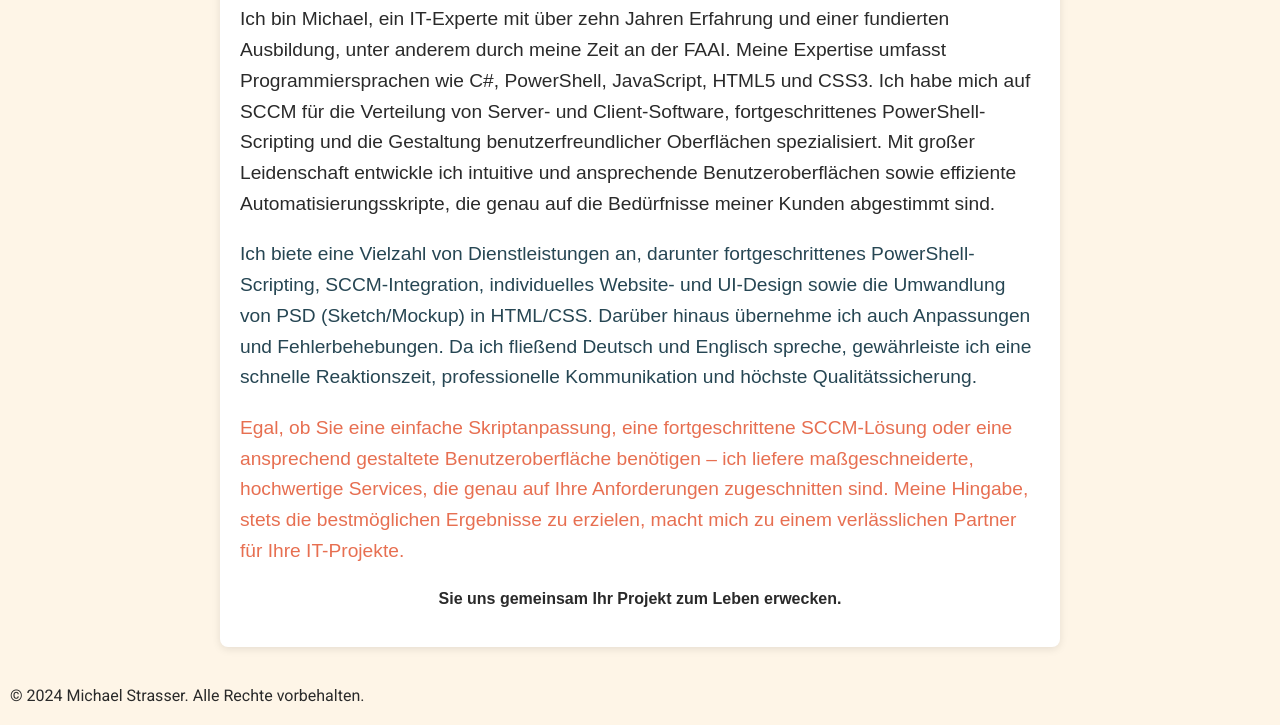
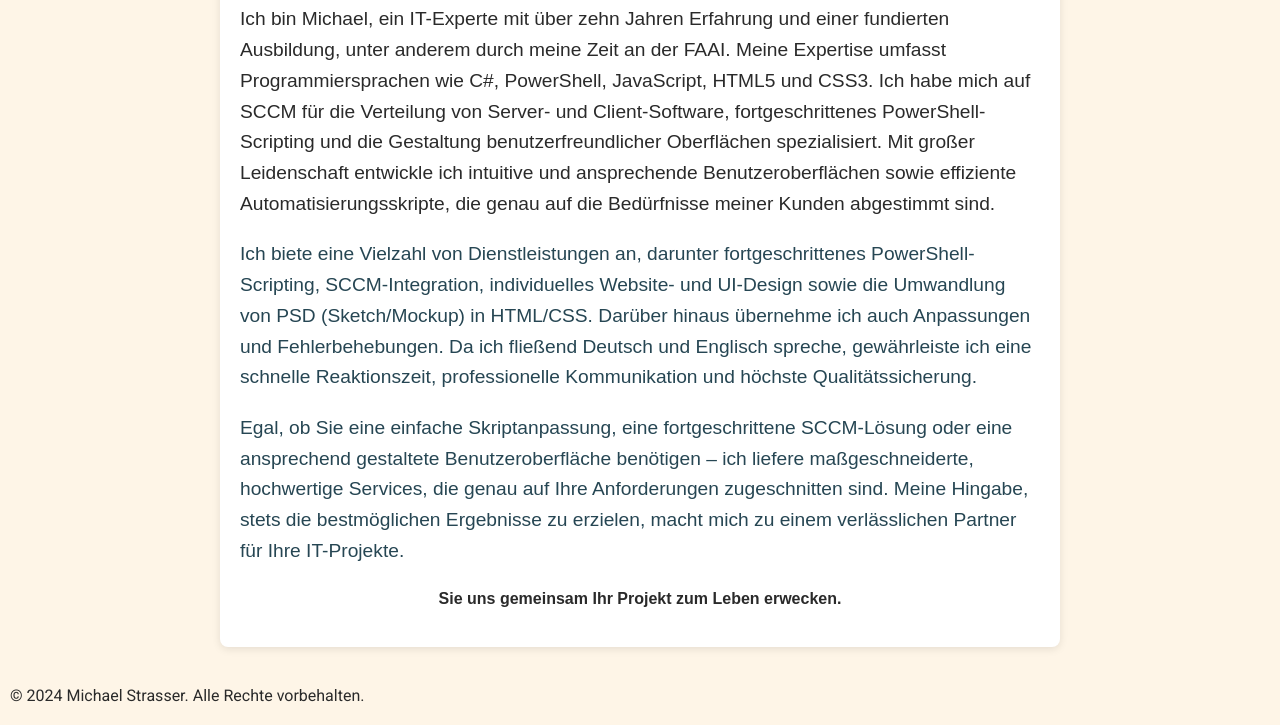
Before and after one commit to micstr76/html-portfolia, a plain HTML site: page de/about.html in a window 1280 px wide. Shown: the part 220-945 px from the top of the page. Drawn offline with Linux system fonts and the light colour scheme.

Commit message:
Update styles.css Color #264653;

```diff
--- a/assets/css/styles.css
+++ b/assets/css/styles.css
@@ -363,7 +363,7 @@ body.dark-mode .language-option:hover {
 #about-me .conclusion {
   font-size: 1.2em;
   font-weight: 400;
-  color: #e76f51;
+  color: #264653;
   text-align: left;
 }
 
```
